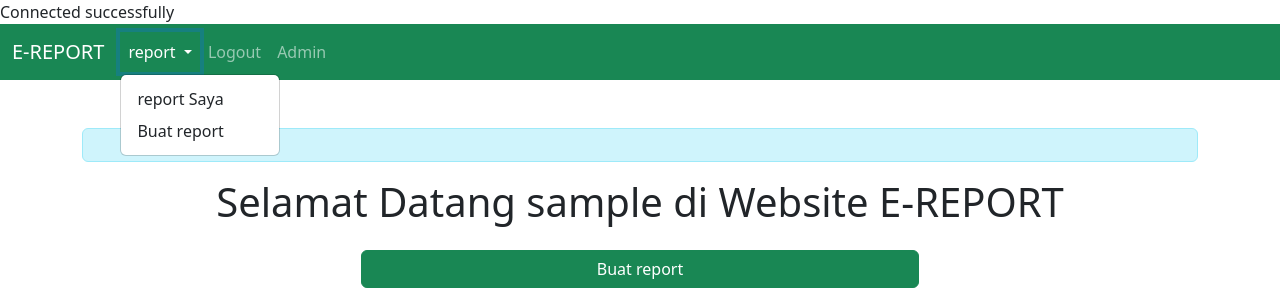
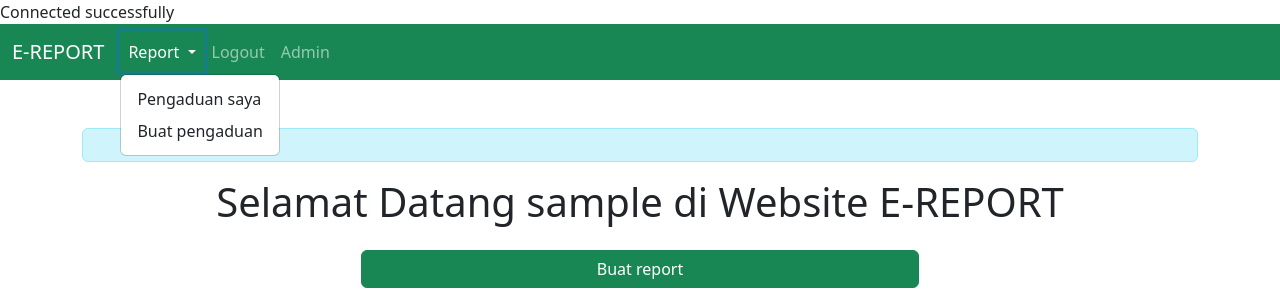
Before and after one commit to ELfatt09/website-pengaduan, a PHP site: page / in a window 1280 px wide, after a click on "Report". Shown: the top 300 px of the page. Run offline with PHP 8.4, Linux system fonts and the light colour scheme; the visitor is signed in with stand-in values (Sample User, id 1); data that the repository does not hold is empty.

Commit message:
"Updated title and text in self.php, removed session_start() in login.php, and made changes to navigation menu and button styles in index.php and update.php"

```diff
--- a/akun/self.php
+++ b/akun/self.php
@@ -14,12 +14,12 @@ $result = mysqli_query($connection, $query);
     <meta charset="UTF-8">
     <meta name="viewport" content="width=device-width, initial-scale=1.0">
     <link href="https://cdn.jsdelivr.net/npm/bootstrap@5.3.0/dist/css/bootstrap.min.css" rel="stylesheet">
-    <title>report Saya</title>
+    <title>Pengaduan Saya</title>
 </head>
 
 <body>
     <div class="container mt-5">
-        <h1 class="text-center">report Saya</h1>
+        <h1 class="text-center">Pengaduan Saya</h1>
         <div class="row justify-content-center">
             <div class="col-md-8">
                 <table class="table table-striped">
--- a/auth/login.php
+++ b/auth/login.php
@@ -25,7 +25,6 @@ if (isset($_POST['login'])) {
         $error = "Username atau password salah";
     }
 }
-session_start();
 ?>
 <!DOCTYPE html>
 <html lang="en">
--- a/index.php
+++ b/index.php
@@ -31,11 +31,11 @@ include './service/database.php';
                     <?php } else { ?>
                         <li class="nav-item dropdown">
                             <a class="nav-link dropdown-toggle" href="#" id="navbarDropdown" role="button" data-bs-toggle="dropdown" aria-expanded="false">
-                                report
+                                Report
                             </a>
                             <ul class="dropdown-menu" aria-labelledby="navbarDropdown">
-                                <li><a class="dropdown-item" href="./akun/self.php">report Saya</a></li>
-                                <li><a class="dropdown-item" href="./report/create.php">Buat report</a></li>
+                                <li><a class="dropdown-item" href="./akun/self.php">Pengaduan saya</a></li>
+                                <li><a class="dropdown-item" href="./report/create.php">Buat pengaduan</a></li>
                             </ul>
                         </li>
                         <li class="nav-item">
@@ -58,7 +58,7 @@ include './service/database.php';
         </div>
         <h1 class="text-center">Selamat Datang <?= $_SESSION['username'] ?? '' ?> di Website E-REPORT</h1>
         <div class="d-grid gap-2 col-6 mx-auto mt-4">
-            <a class="btn btn-success" href="./form-report.php">Buat report</a>
+            <a class="btn btn-success" href="./report/create.php">Buat report</a>
         </div>
     </div>
 
--- a/report/update.php
+++ b/report/update.php
@@ -40,7 +40,7 @@ if (isset($_POST['submit'])) {
         <div class="row justify-content-center">
             <div class="col-lg-8 col-md-10">
                 <div class="card shadow-lg">
-                    <div class="card-header bg-primary text-white">
+                    <div class="card-header bg-success text-white">
                         <h3 class="text-center mb-0">Update report</h3>
                     </div>
                     <div class="card-body">
@@ -56,7 +56,7 @@ if (isset($_POST['submit'])) {
                             </div>
                             <input type="hidden" name="id" value="<?= $id ?>">
                             <div class="d-grid">
-                                <button type="submit" name="submit" class="btn btn-primary">Submit</button>
+                                <button type="submit" name="submit" class="btn btn-success">Submit</button>
                             </div>
                         </form>
                     </div>
```
